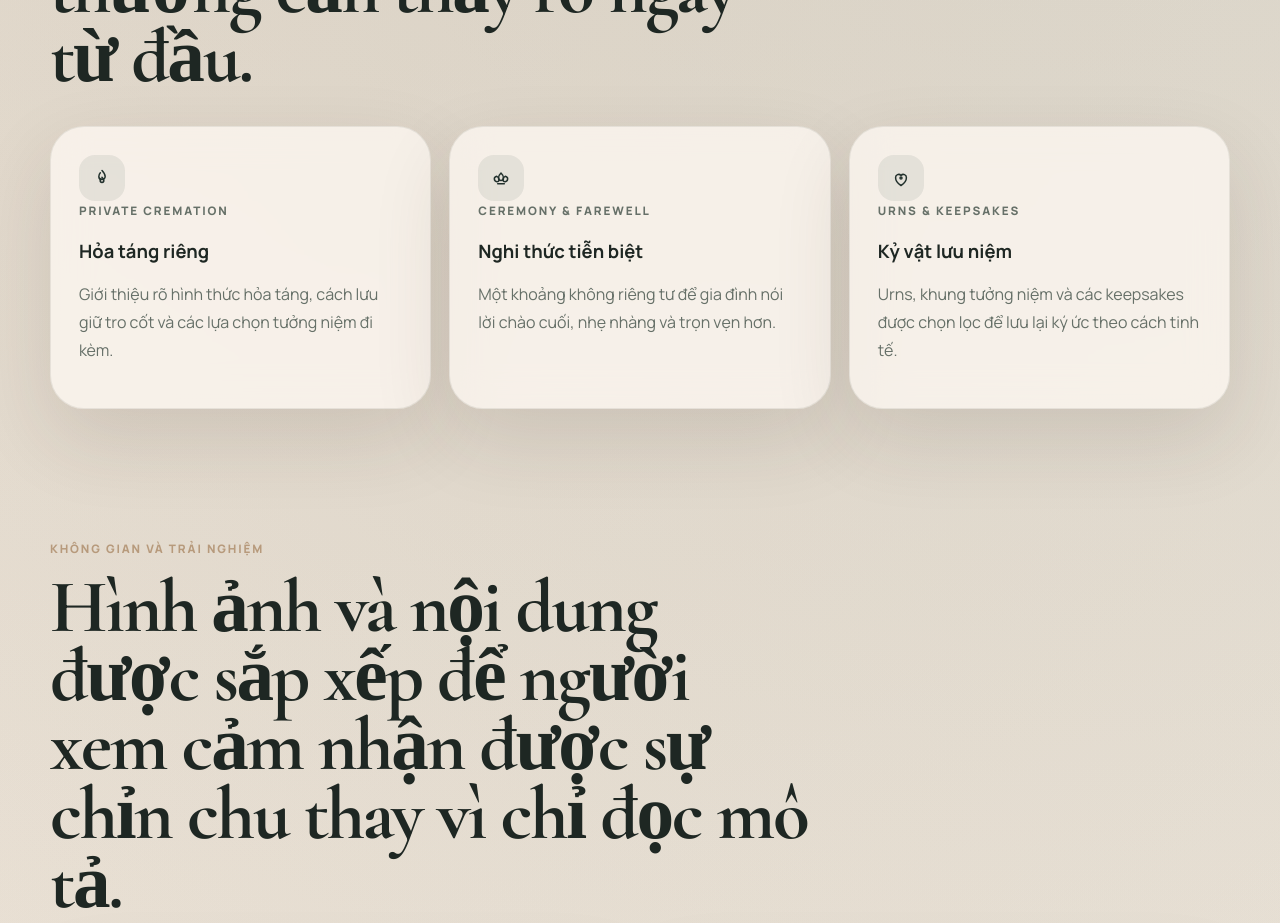
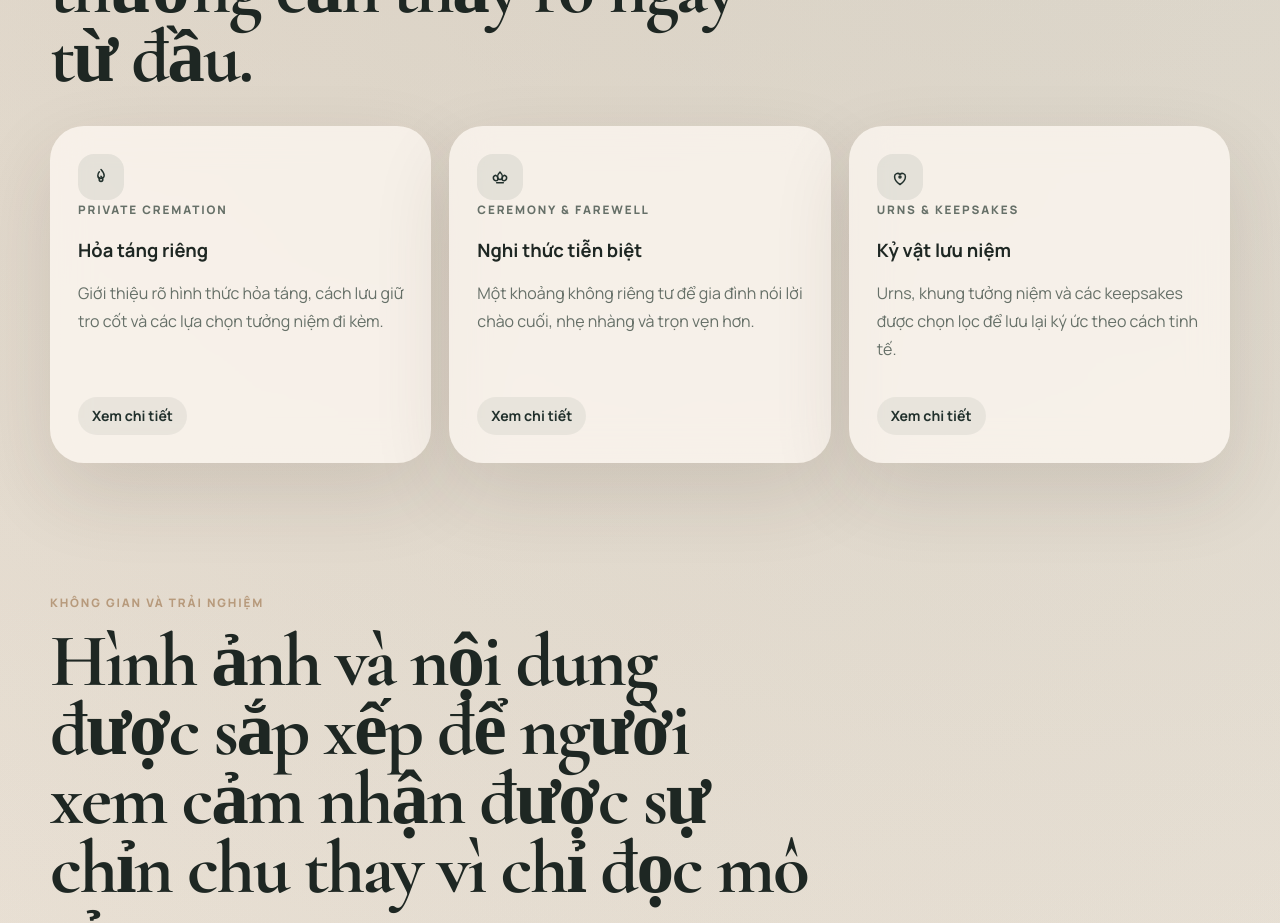
Before and after one commit to kien-pt/pet-memorial-landing-page, a Next.js app: page / in a window 1280 px wide. Shown: the part 1540-2463 px from the top of the page. Built offline with nearby package versions, Linux system fonts and the light colour scheme.

Commit message:
Add modal interactions for service cards

```diff
--- a/components/Landing/ServicesSection.jsx
+++ b/components/Landing/ServicesSection.jsx
@@ -1,8 +1,31 @@
+import { useEffect, useState } from "react";
 import Icon from "./Icon";
 import { Services } from "./LandingData";
 import SectionHeader from "./SectionHeader";
+import styles from "./ServicesSection.module.css";
 
 export default function ServicesSection() {
+  const [activeService, setActiveService] = useState(null);
+
+  useEffect(() => {
+    if (!activeService) return undefined;
+
+    const handleKeyDown = (event) => {
+      if (event.key === "Escape") {
+        setActiveService(null);
+      }
+    };
+
+    const previousOverflow = document.body.style.overflow;
+    document.body.style.overflow = "hidden";
+    window.addEventListener("keydown", handleKeyDown);
+
+    return () => {
+      document.body.style.overflow = previousOverflow;
+      window.removeEventListener("keydown", handleKeyDown);
+    };
+  }, [activeService]);
+
   return (
     <section id="services" className="section">
       <div className="container">
@@ -13,23 +36,62 @@ export default function ServicesSection() {
 
         <div className="service-grid">
           {Services.map((service, index) => (
-            <article
+            <button
               key={service.title}
-              className={`service-card card-surface reveal delay-${index + 1}`.replace(
+              type="button"
+              className={`service-card ${styles.serviceCardButton} card-surface reveal delay-${index + 1}`.replace(
                 "delay-4",
                 "delay-3"
               )}
+              onClick={() => setActiveService(service)}
+              aria-haspopup="dialog"
+              aria-expanded={activeService?.title === service.title}
             >
-              <div className="service-icon">
-                <Icon name={service.icon} />
+              <div className={styles.serviceCardCopy}>
+                <div className="service-icon">
+                  <Icon name={service.icon} />
+                </div>
+                <p className="card-label">{service.meta}</p>
+                <h3>{service.title}</h3>
+                <p>{service.text}</p>
               </div>
-              <p className="card-label">{service.meta}</p>
-              <h3>{service.title}</h3>
-              <p>{service.text}</p>
-            </article>
+              <span className={styles.serviceCardHint}>Xem chi tiết</span>
+            </button>
           ))}
         </div>
       </div>
+
+      {activeService ? (
+        <div
+          className={styles.serviceModalBackdrop}
+          role="presentation"
+          onClick={() => setActiveService(null)}
+        >
+          <div
+            className={`${styles.serviceModal} card-surface`}
+            role="dialog"
+            aria-modal="true"
+            aria-labelledby="service-modal-title"
+            onClick={(event) => event.stopPropagation()}
+          >
+            <button
+              type="button"
+              className={styles.serviceModalClose}
+              aria-label="Đóng nội dung dịch vụ"
+              onClick={() => setActiveService(null)}
+            >
+              ×
+            </button>
+
+            <div className={styles.serviceModalIcon}>
+              <Icon name={activeService.icon} />
+            </div>
+            <p className="card-label">{activeService.meta}</p>
+            <h3 id="service-modal-title">{activeService.title}</h3>
+            <p>{activeService.text}</p>
+          </div>
+        </div>
+      ) : null}
     </section>
   );
 }
--- /dev/null
+++ b/components/Landing/ServicesSection.module.css
@@ -0,0 +1,101 @@
+.serviceCardButton {
+  width: 100%;
+  border: 0;
+  color: inherit;
+  text-align: left;
+  cursor: pointer;
+  display: flex;
+  flex-direction: column;
+  align-items: flex-start;
+  gap: 18px;
+  transition:
+    transform 180ms ease,
+    box-shadow 180ms ease,
+    border-color 180ms ease;
+}
+
+.serviceCardButton:hover,
+.serviceCardButton:focus-visible {
+  transform: translateY(-4px);
+  box-shadow: 0 26px 50px rgba(55, 43, 31, 0.14);
+  border-color: rgba(67, 86, 79, 0.18);
+}
+
+.serviceCardButton:focus-visible {
+  outline: 3px solid rgba(67, 86, 79, 0.18);
+  outline-offset: 3px;
+}
+
+.serviceCardCopy {
+  width: 100%;
+}
+
+.serviceCardHint {
+  margin-top: auto;
+  display: inline-flex;
+  align-items: center;
+  min-height: 38px;
+  padding: 0 14px;
+  border-radius: 999px;
+  background: rgba(67, 86, 79, 0.08);
+  color: var(--olive-deep);
+  font-size: 0.88rem;
+  font-weight: 700;
+}
+
+.serviceModalBackdrop {
+  position: fixed;
+  inset: 0;
+  z-index: 80;
+  display: grid;
+  place-items: center;
+  padding: 24px;
+  background: rgba(30, 39, 35, 0.38);
+  backdrop-filter: blur(10px);
+}
+
+.serviceModal {
+  position: relative;
+  width: min(560px, 100%);
+  padding: 32px;
+  background: linear-gradient(180deg, rgba(255, 250, 244, 0.96), rgba(248, 239, 231, 0.98));
+}
+
+.serviceModal h3 {
+  margin: 0 0 14px;
+  font-size: clamp(1.8rem, 5vw, 2.4rem);
+  line-height: 1.05;
+  font-family: "Cormorant Garamond", serif;
+}
+
+.serviceModal p:last-child {
+  margin: 0;
+  color: var(--muted);
+  line-height: 1.8;
+}
+
+.serviceModalIcon {
+  width: 60px;
+  height: 60px;
+  margin-bottom: 22px;
+  display: grid;
+  place-items: center;
+  border-radius: 20px;
+  background: rgba(67, 86, 79, 0.1);
+  color: var(--olive-deep);
+}
+
+.serviceModalClose {
+  position: absolute;
+  top: 18px;
+  right: 18px;
+  width: 42px;
+  height: 42px;
+  border: 0;
+  border-radius: 50%;
+  background: rgba(67, 86, 79, 0.08);
+  color: var(--olive-deep);
+  font-size: 1.8rem;
+  line-height: 1;
+  cursor: pointer;
+}
```
